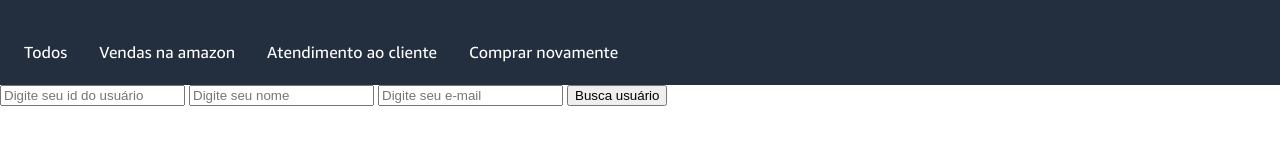
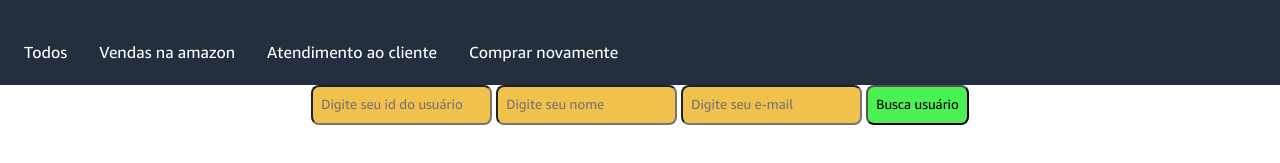
Before and after one commit to Filipeamrod23/replica-amazon, a plain HTML site: page perfil-usuario/user.html in a window 1280 px wide. Shown: the part 67-230 px from the top of the page. Drawn offline with Linux system fonts and the light colour scheme; files whose address does not match are found by name.

Commit message:
User style update

```diff
--- /dev/null
+++ b/perfil-usuario/user.css
@@ -0,0 +1,34 @@
+body{
+    display: flex;
+    flex-direction: column;
+    align-items: center;
+}
+
+#input-id{
+  background-color: #f0c14b;
+  padding: 8px;
+  color: #000000;
+  border-radius: 8px;
+  font-family: AmazonEmber;
+}
+#input-nome{
+  background-color: #f0c14b;
+  padding: 8px;
+  color: #000000;
+  border-radius: 8px;
+  font-family: AmazonEmber;
+}
+#input-email{
+  background-color: #f0c14b;
+  padding: 8px;
+  color: #000000;
+  border-radius: 8px;
+  font-family: AmazonEmber;
+}
+.button-search{
+  background-color: #4bf053;
+  padding: 8px;
+  color: #000000;
+  border-radius: 8px;
+  font-family: AmazonEmber;
+}
--- a/perfil-usuario/user.html
+++ b/perfil-usuario/user.html
@@ -6,6 +6,7 @@
     <meta name="viewport" content="width=device-width, initial-scale=1.0" />
     <link rel="stylesheet" href="../css/reset.css" />
     <link rel="stylesheet" href="../css/style.css" />
+    <link rel="stylesheet" href="./user.css">
     <title>Amazon | Usuário</title>
 </head>
 
@@ -40,7 +41,7 @@
         <input class="input-api" id="input-id" placeholder="Digite seu id do usuário" type="text">
         <input class="input-api" id="input-nome" placeholder="Digite seu nome" type="text">
         <input class="input-email" id="input-email" placeholder="Digite seu e-mail" type="text">
-        <button id="button-search" >Busca usuário</button>
+        <button class="button-search" id="button-search" >Busca usuário</button>
     </div>
     <div id="response"></div>
     <script src="./user.js"></script>
```
